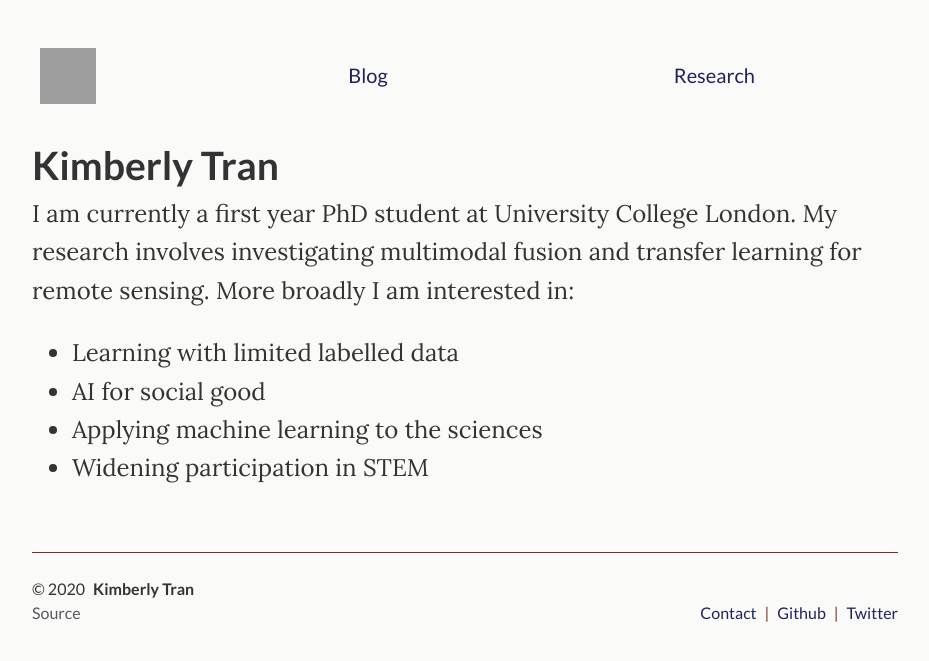
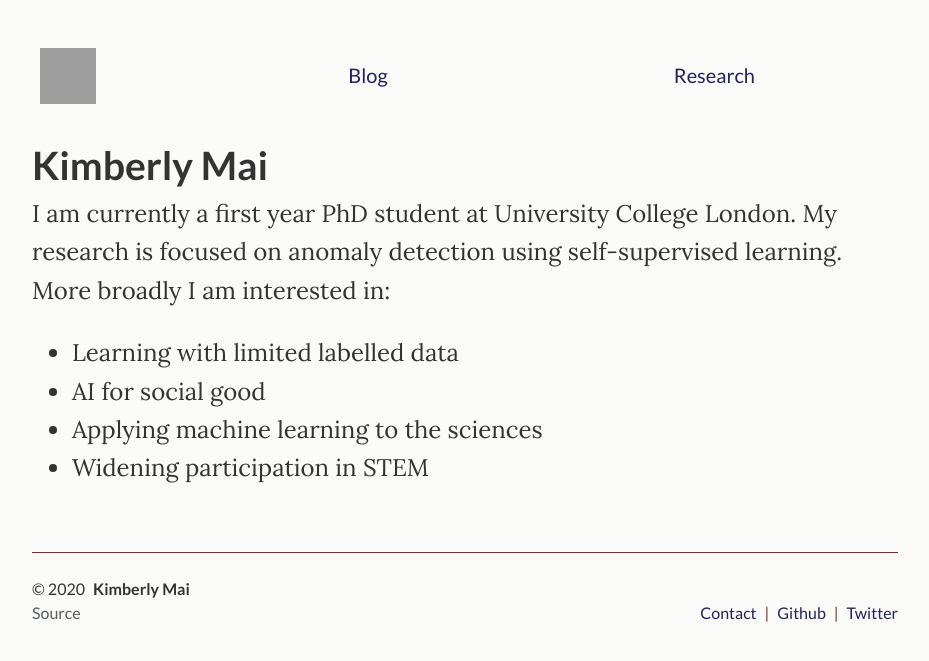
Before and after one commit to ktmai/ktmai.github.io, a Jekyll site: the page built from index.md, in a window 1280 px wide. Shown: the top 661 px of the page, without its empty margins (175-1104 px from the left). Built offline with Jekyll 4.4.1, drawn with Linux system fonts in a browser that asks for light colours; grey boxes are pictures that could not be loaded.

Commit message:
Update pages

```diff
--- a/_config.yml
+++ b/_config.yml
@@ -1,7 +1,7 @@
 # The main config file for your Jekyll template
 
 # Site settings
-title: Kimberly Tran              # used for the html title of every page
+title: Kimberly Mai              # used for the html title of every page
 #desc: >
   #Write an awesome description for your new site here. You can edit this
   #line in _config.yml. It will appear in your document head meta (for
@@ -12,9 +12,9 @@ baseurl: ''                 # the subpath of your site, e.g. /blog
 permalink: /:year-:month/:title/   # how should we display posts url
 
 # Meta settings
-email: kimberly.tran@ucl.ac.uk
-author: Kimberly Tran
-twitter_username: kimberlyttran
+email: kimberly.mai@ucl.ac.uk
+author: Kimberly Mai
+twitter_username: kimberlytmai
 github_username: ktmai
 linkedin_username: kimberlytontran
 # github_source: jackal
--- a/index.md
+++ b/index.md
@@ -3,9 +3,9 @@ layout: default
 ---
 
 <div class="lead pretty-links">
-# Kimberly Tran
+# Kimberly Mai
 
-I am currently a first year PhD student at University College London. My research involves investigating multimodal fusion and transfer learning for remote sensing. More broadly I am interested in:
+I am currently a first year PhD student at University College London. My research is focused on anomaly detection using self-supervised learning. More broadly I am interested in:
 
 * Learning with limited labelled data
 * AI for social good
```
Also changed, not shown: _posts/2019-09-05-applying-micro-doppler-data-to-audio.md (+1 -1 lines), _posts/2020-02-02-cotraining.md (added, +49 -0 lines).
